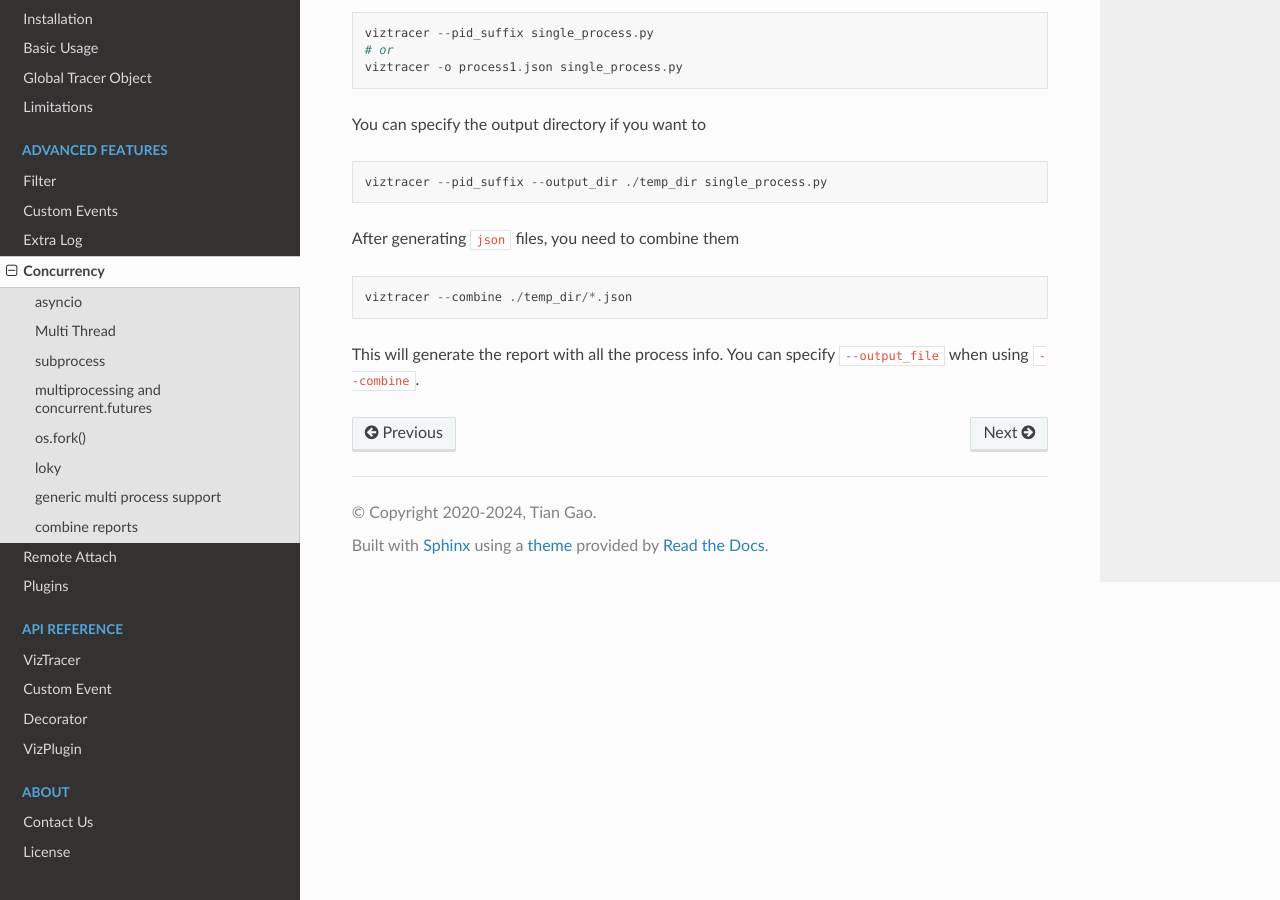
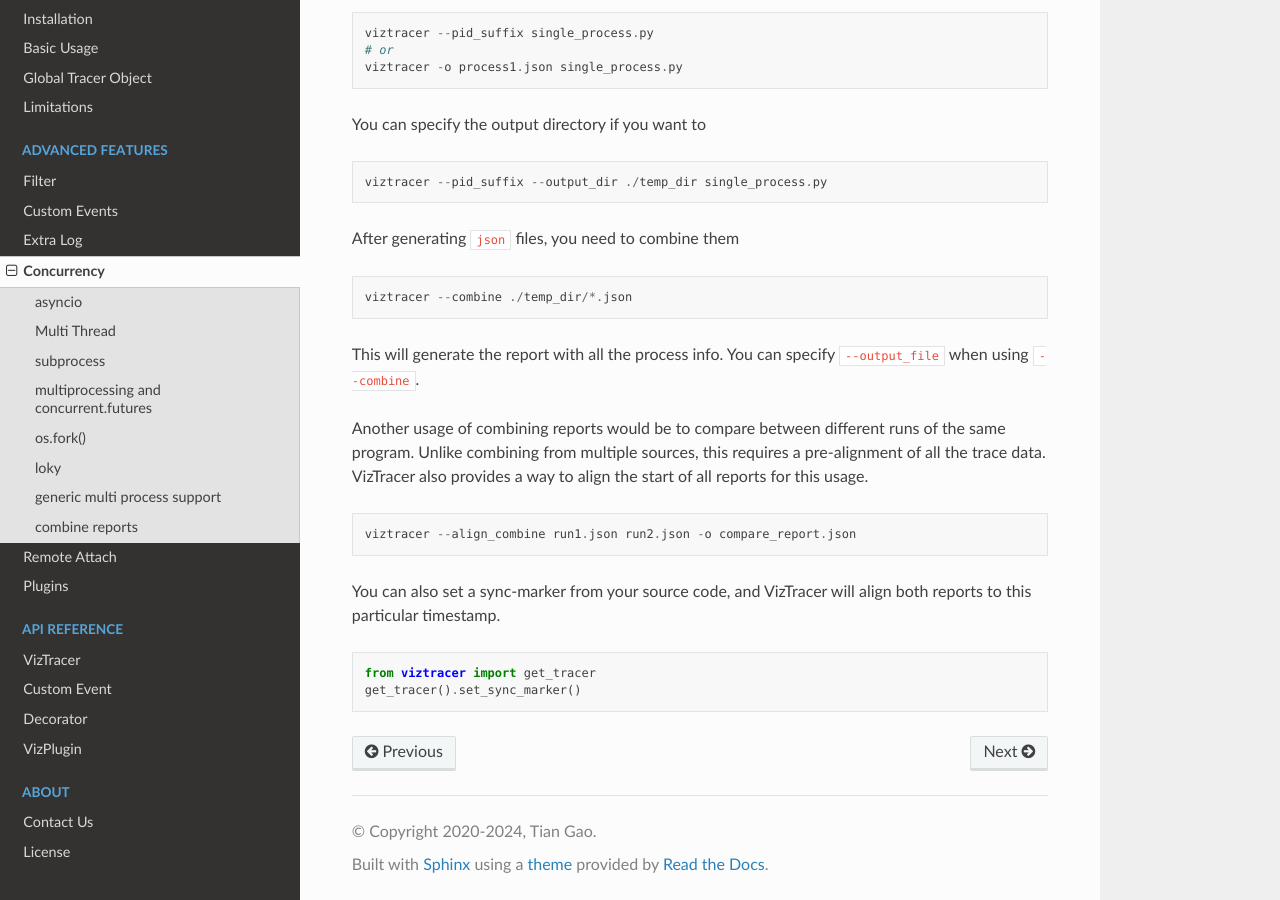
Before and after one commit to gaogaotiantian/viztracer, a Sphinx documentation site: the page built from docs/source/concurrency.rst, in a window 1280 px wide and 900 px high, scrolled down 2647 px. Built offline with Sphinx 7.4.7 and the Read the Docs theme 3.1.0, drawn with Linux system fonts in a browser that asks for light colours.

Commit message:
Update concurency.rst

```diff
--- a/docs/source/concurrency.rst
+++ b/docs/source/concurrency.rst
@@ -126,3 +126,18 @@ After generating ``json`` files, you need to combine them
     viztracer --combine ./temp_dir/*.json
 
 This will generate the report with all the process info. You can specify ``--output_file`` when using ``--combine``.
+
+Another usage of combining reports would be to compare between different runs of the same program. Unlike combining from multiple
+sources, this requires a pre-alignment of all the trace data. VizTracer also provides a way to align the start of all reports for
+this usage.
+
+.. code-block::
+
+    viztracer --align_combine run1.json run2.json -o compare_report.json
+
+You can also set a sync-marker from your source code, and VizTracer will align both reports to this particular timestamp.
+
+.. code-block::
+
+    from viztracer import get_tracer
+    get_tracer().set_sync_marker()
```
